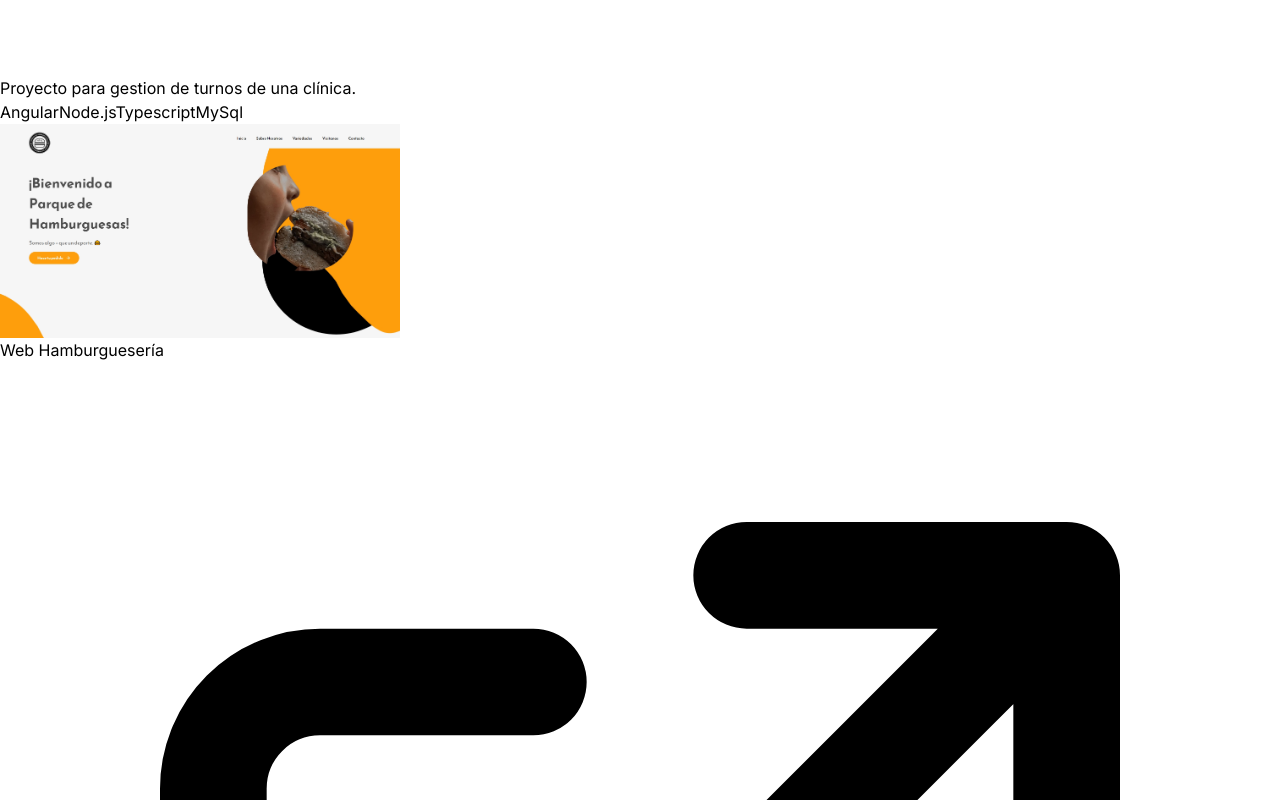
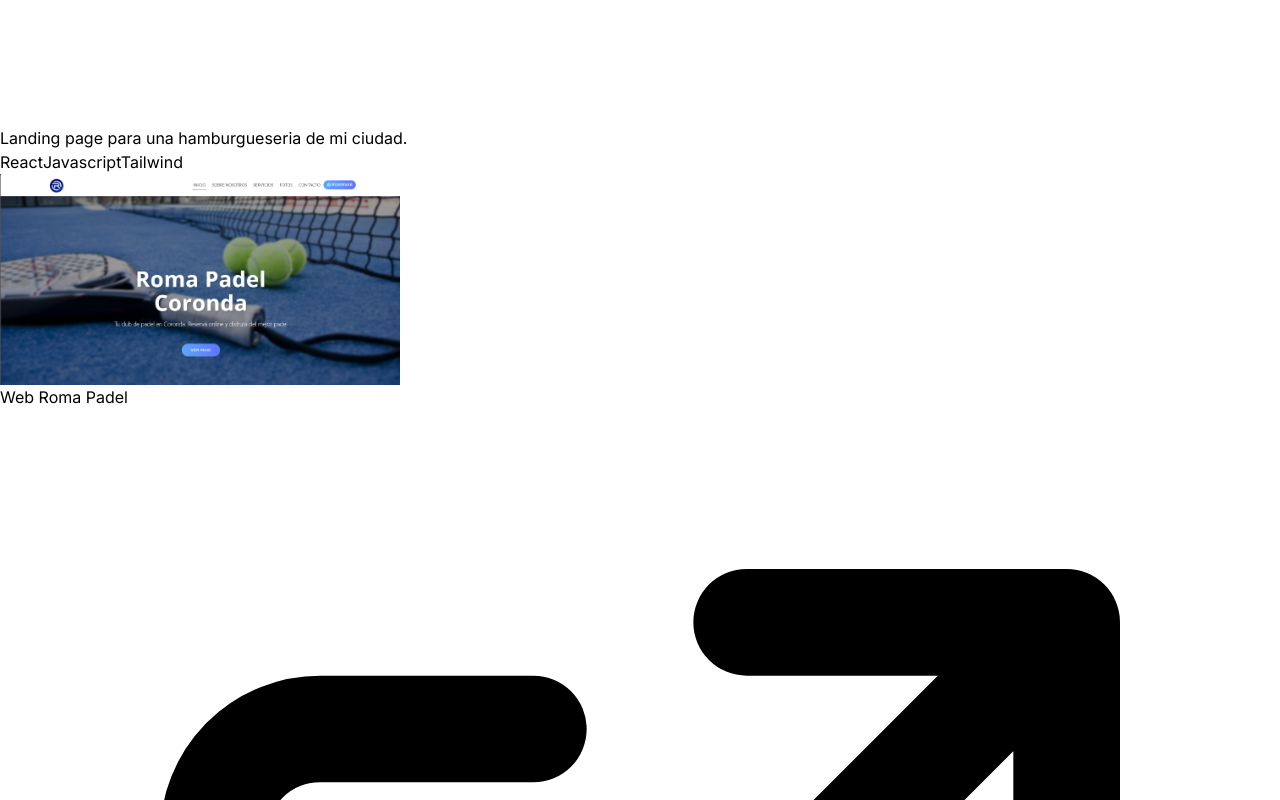
Before and after one commit to alejocastelnovo/portfolio-react, a React (Vite) app: page / in a window 1280 px wide. Shown: the part 3340-4140 px from the top of the page. Built offline with nearby package versions, Linux system fonts and the light colour scheme.

Commit message:
Actualizacion

```diff
--- a/src/constants/index.js
+++ b/src/constants/index.js
@@ -2,7 +2,7 @@ import portfolio from "../assets/projects/project-2.jpg";
 import sisgestion from "../assets/projects/project-3.jpg";
 import parquepadel from "../assets/projects/parquepadel.jpeg";
 import clinica from "../assets/projects/clinica.jpeg"
-
+import romapadel from "../assets/projects/romapadel.png"
 
 export const HERO_CONTENT = `Desarrollador de Software.
 Llevo más de 3 años capacitandome y poniendo en practica mis habilidades. Mi enfoque principal ha sido el desarrollo front-end`;
@@ -49,19 +49,27 @@ export const EXPERIENCES = [
 
 export const PROJECTS = [
   {
+    title: "Web Hamburguesería",
+    image: parquepadel,
+    description:
+    "Landing page para una hamburgueseria de mi ciudad. ",
+    technologies: ["React", "Javascript","Tailwind"],
+    link: "https://parquedehamburguesas.vercel.app/"
+  },
+  {
+    title: "Web Roma Padel",
+    image: romapadel,
+    description:
+    "Pagina Web para un Complejo de Padel en Coronda ",
+    technologies: ["React", "Javascript","Tailwind"],
+    link: "https://roma-padel.vercel.app/"
+  },
+  {
     title: "Clinica Virtual",
     image: clinica,
     description: "Proyecto para gestion de turnos de una clínica.",
     technologies: ["Angular", "Node.js","Typescript", "MySql"],
     link: "https://github.com/alejocastelnovo/practicoAngular"
-  },
-  {
-    title: "Web Hamburguesería",
-    image: parquepadel,
-    description:
-      "Landing page para una hamburgueseria de mi ciudad. ",
-    technologies: ["React", "Javascript","Tailwind"],
-    link: "https://parquedehamburguesas.vercel.app/"
   },
   {
     title: "Sistema de Gestion ",
@@ -74,7 +82,7 @@ export const PROJECTS = [
   {
     title: "Portfolio",
     image: portfolio,
-    description: "Este diseño de mi portfolio personal",
+    description: "Link de Github a este portfolio",
     technologies: ["HTML", "CSS", "JavaScript", "React"],
     link: "https://github.com/alejocastelnovo/portfolio-react"
   },
```
Also changed, not shown: src/assets/projects/romapadel.png (added).
